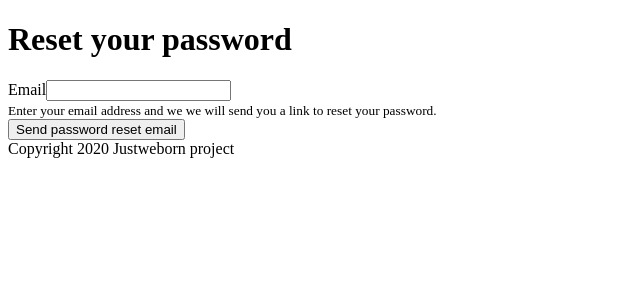
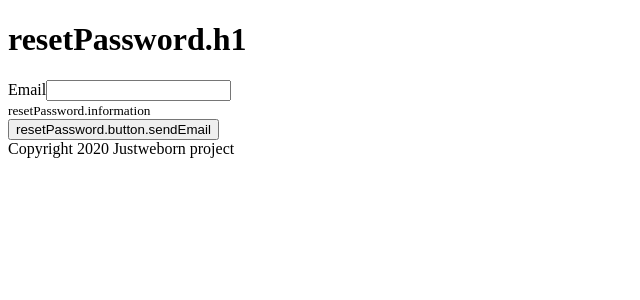
Before and after one commit to Shinanubis/Colibri_project, a Symfony app: template templates/reset_password/request.html.twig in a window 1280 px wide. Shown: the part 99-399 px from the top of the page, without its empty margins (0-640 px from the left). Run offline with Twig, Linux system fonts and the light colour scheme; the template is opened without the code that fills it, so the values that code supplies are empty; form fields are guessed from the names that the template uses; some libraries are stand-ins or nearby versions.

Commit message:
trad french & english reset password template

```diff
--- a/config/services.yaml
+++ b/config/services.yaml
@@ -8,6 +8,7 @@ parameters:
     app.path.covered_images: /uploads/images/covered
     app.path.upload.covered_images: public/uploads/images/covered
     locale: en
+    app_locales: en|fr
 services:
     # default configuration for services in *this* file
     _defaults:
--- a/src/Form/ChangePasswordFormType.php
+++ b/src/Form/ChangePasswordFormType.php
@@ -29,10 +29,10 @@ class ChangePasswordFormType extends AbstractType
                             'max' => 4096,
                         ]),
                     ],
-                    'label' => 'New password',
+                    'label' => 'resetPassword.new',
                 ],
                 'second_options' => [
-                    'label' => 'Repeat Password',
+                    'label' => 'resetPassword.repeatPassword',
                 ],
                 'invalid_message' => 'The password fields must match.',
                 // Instead of being set onto the object directly,
--- a/templates/reset_password/check_email.html.twig
+++ b/templates/reset_password/check_email.html.twig
@@ -1,10 +1,10 @@
 {% extends 'base.html.twig' %}
 
-{% block title %}Password Reset Email Sent{% endblock %}
+{% block title %}{{ "resetPassword.title"|trans }}{% endblock %}
 
 {% block body %}
     <div id="reset_succes" class="card bg-light">
-        <p>An email has been sent that contains a link that you can click to reset your password. This link will expire in {{ tokenLifetime|date('g') }} hour(s).</p>
-        <p>If you don't receive an email please check your spam folder or <a href="{{ path('app_forgot_password_request') }}">try again</a>.</p>
+        {{ "resetPassword.checkEmail.succes"|trans({'%link%': path('app_forgot_password_request') })|raw }}
+        {{ tokenLifetime|date('g') }} {{ "resetPassword.hour"|trans }}
     </div>
 {% endblock %}
--- a/templates/reset_password/request.html.twig
+++ b/templates/reset_password/request.html.twig
@@ -1,24 +1,23 @@
 {% extends 'base.html.twig' %}
 
-{% block title %}Reset your password{% endblock %}
+{% block title %}{{ "resetPassword.title"|trans }}{% endblock %}
 
 {% block body %}
     <div id="reset_pwd" class="card bg-light">
     {% for flashError in app.flashes('reset_password_error') %}
         <div class="alert alert-danger" role="alert">{{ flashError }}</div>
     {% endfor %}
-    <h1>Reset your password</h1>
+    <h1>{{ "resetPassword.h1"|trans }}</h1>
 
     {{ form_start(requestForm) }}
         {{ form_row(requestForm.email) }}
         <div>
             <small>
-                Enter your email address and we we will send you a
-                link to reset your password.
+                {{ "resetPassword.information"|trans }}
             </small>
         </div>
 
-        <button class="btn btn-primary">Send password reset email</button>
+        <button class="btn btn-primary">{{ "resetPassword.button.sendEmail"|trans }}</button>
     {{ form_end(requestForm) }}
     </div>
 {% endblock %}
```
Also changed, not shown: config/routes.yaml (+11 -0 lines), templates/reset_password/reset.html.twig (+5 -5 lines), 2 other files.
